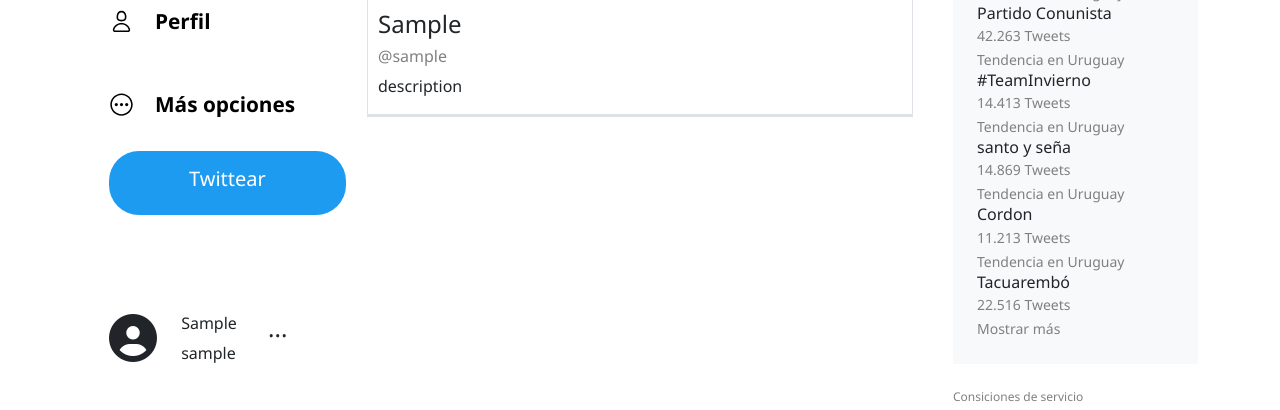
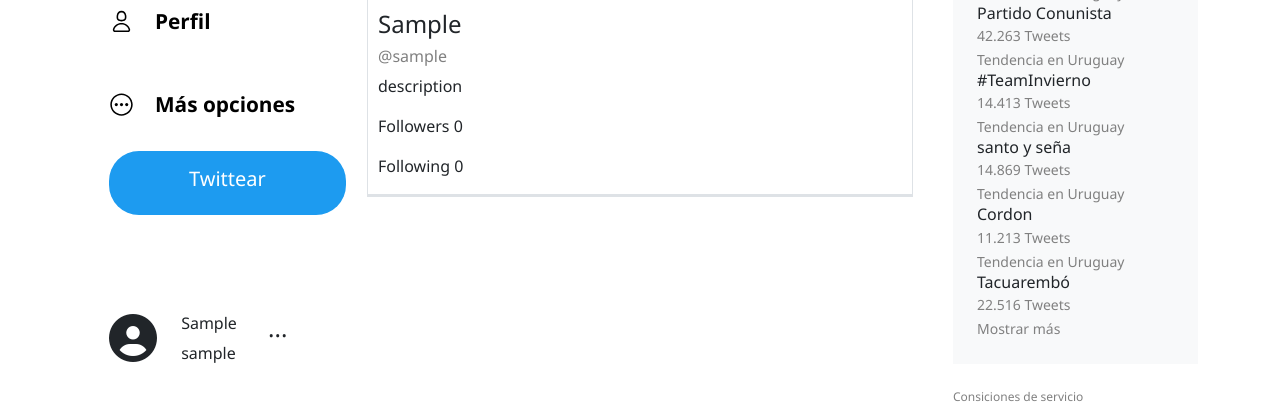
Before and after one commit to manugarderes/ejercicio-twitter, a Node server app: page /profile in a window 1280 px wide. Shown: the part 409-819 px from the top of the page. Run offline with Node 20, Linux system fonts and the light colour scheme; the visitor is signed in with stand-in values (Sample User, id 1); data that the repository does not hold is empty; some libraries are stand-ins or nearby versions.

Commit message:
followers

```diff
--- a/controllers/controller.js
+++ b/controllers/controller.js
@@ -78,8 +78,14 @@ const controller = {
   },
   showProfile: async (req, res) => {
     const tweets = await Tweet.find({ author: req.user.id }).populate("author");
-    const { firstName, username } = req.user;
-    res.render("profile", { tweets, firstName, username });
+    const { firstName, username, followers, following } = req.user;
+    res.render("profile", {
+      tweets,
+      firstName,
+      username,
+      followers: followers.length,
+      following: following.length,
+    });
   },
 };
 
--- a/views/profile.ejs
+++ b/views/profile.ejs
@@ -36,6 +36,8 @@
                         <h4><%= firstName %> </h4>
                         <h6>@<%= username  %> </h6>
                         <p> description </p>
+                        <p>Followers <%= followers %></p>
+                        <p>Following <%= following %></p>
                     </div>
                     </div>
                     <div class="twitFeed border">
```
